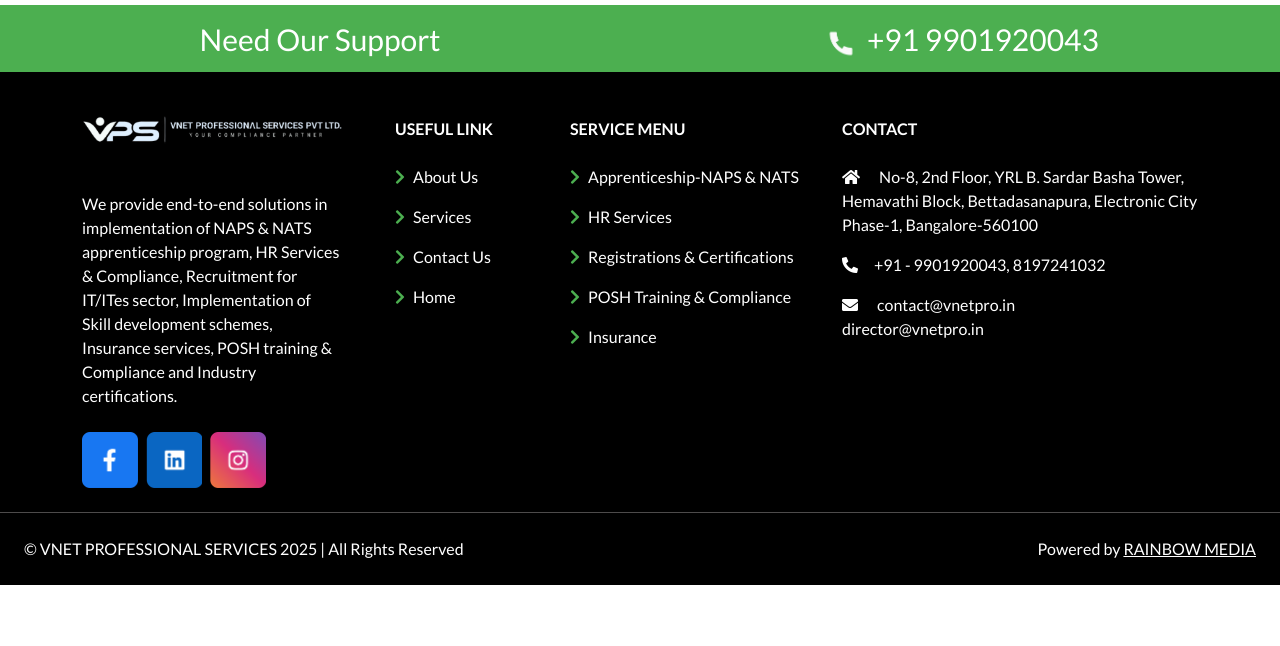
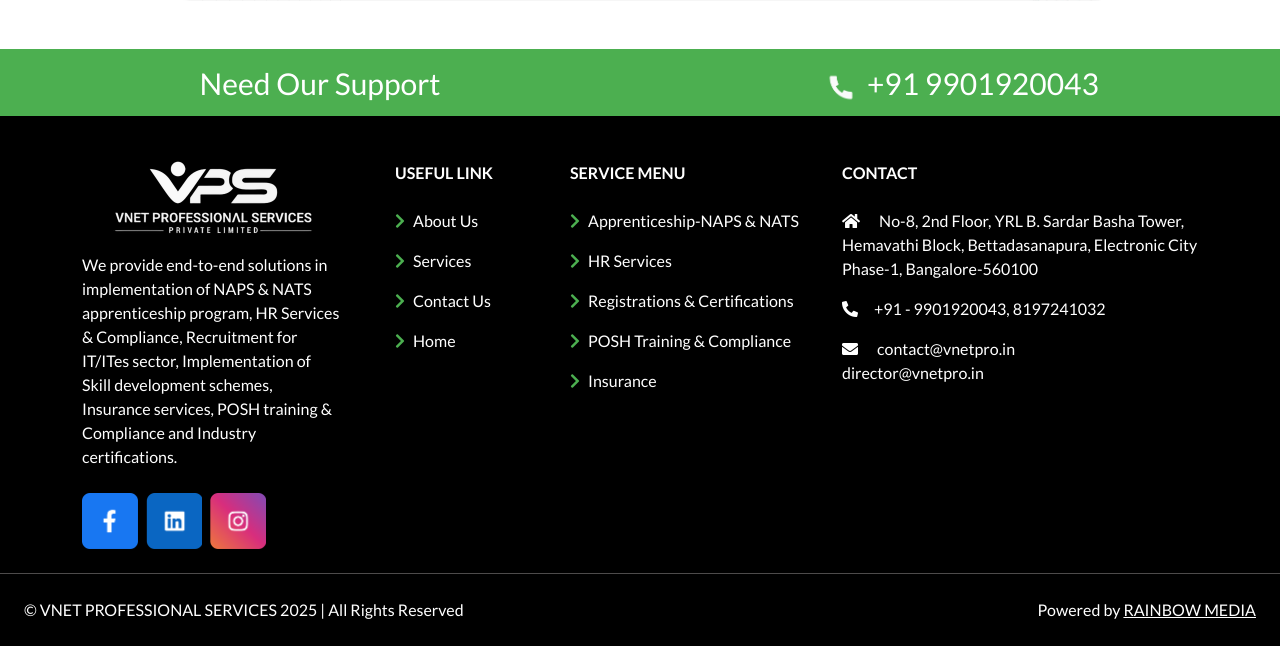
Before and after one commit to Madheshrmedia/vnet, a PHP site: page / in a window 1280 px wide. Shown: the part 3505-4151 px from the top of the page. Before the commit the page ends 4090 px from the top, so only its background shows below. Run offline with PHP 8.4, Linux system fonts and the light colour scheme; some libraries are stand-ins or nearby versions.

Commit message:
final completed by client changes

```diff
--- a/footer.php
+++ b/footer.php
@@ -38,7 +38,9 @@
             background-color: #fdfdfd !important;
         }
 
-
+        .footer_logo {
+            width: 200px;
+        }
 
         .text-reset {
             color: white !important;
@@ -95,11 +97,11 @@
             <!-- Grid row -->
             <div class="row mt-3">
                 <!-- Grid column -->
-                <div class="col-md-3 col-lg-4 col-xl-3 mx-auto mb-4 mt-4">
+                <div class="col-md-3 col-lg-4 col-xl-3 mx-auto mb-4 mt-4 text-center">
                     <!-- Content -->
-                    <img src="./image/foot-logo.png" style="width:400px;" class="img-fluid" alt="">
-                    <div class="footer-content">
-                        <p class="mt-5 footer_para">
+                    <img src="./image/foot-logo.png" class="footer_logo" alt="">
+                    <div class="footer-content text-start">
+                        <p class="mt-3 footer_para">
                             We provide end-to-end solutions in implementation of NAPS & NATS apprenticeship program, HR
                             Services & Compliance, Recruitment for IT/ITes sector, Implementation of Skill development
                             schemes, Insurance services, POSH training & Compliance and Industry certifications.
--- a/index.php
+++ b/index.php
@@ -393,6 +393,11 @@
             border-radius: 20px;
         }
 
+        .ots_img {
+            height: 690px;
+            width: 100%;
+        }
+
         @media only screen and (max-width: 600px) {
             .banner-section-ots {
                 position: unset;
@@ -419,6 +424,10 @@
 
             .ts_img {
                 display: none !important;
+            }
+
+            .ots_img {
+                height: auto;
             }
 
         }
@@ -520,7 +529,7 @@
                     Services Highlights
                 </h1>
             </div>
-            <img src="./image/otb-bg.webp" class="img-fluid" alt="">
+            <img src="./image/otb-bg.webp" class="ots_img" alt="">
             <div class="row slider-row">
                 <div class="col-md-10 mx-auto">
                     <div class="swiper mySwiper">
```
Also changed, not shown: image/Vnet Website Banners-1.png, image/Vnet Website Banners-2.png, image/Vnet Website Banners-3.png, image/Vnet Website Banners-5.png, image/foot-logo.png, image/foot-logo1.png (added), image/foot-logo2.png (added), 2 other files.
